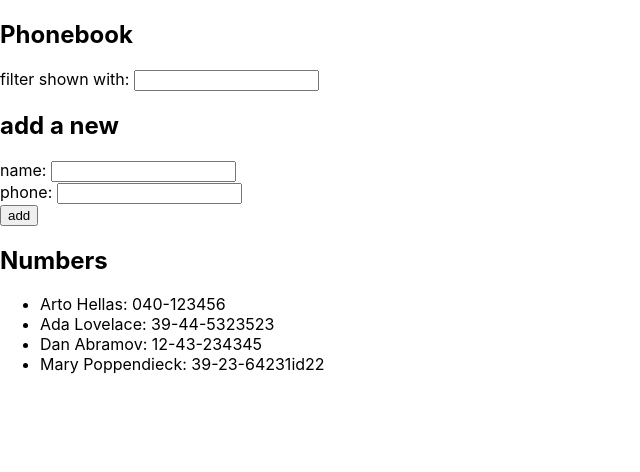
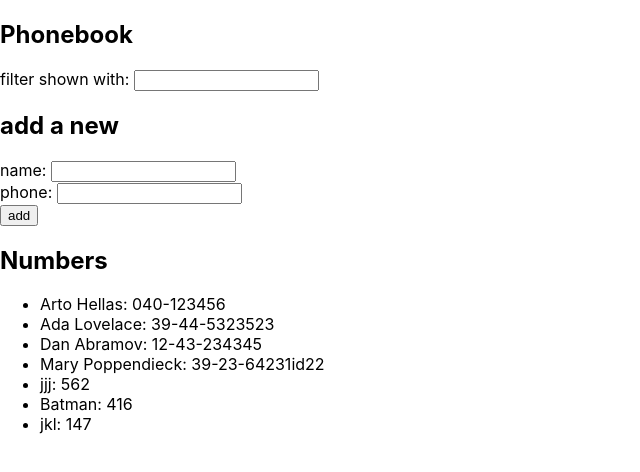
Before and after one commit to abdikasa/phonebook, a React (Create React App) app: page / in a window 1280 px wide. Shown: the top 472 px of the page, without its empty margins (0-640 px from the left). Built offline with nearby package versions, Linux system fonts and the light colour scheme; data requests are answered from the project's data file.

Commit message:
Finished exercise 2.15

```diff
--- a/db.json
+++ b/db.json
@@ -1,8 +1,39 @@
 {
   "persons": [
-    { "name": "Arto Hellas", "phone": "040-123456", "id": 1 },
-    { "name": "Ada Lovelace", "phone": "39-44-5323523", "id": 2 },
-    { "name": "Dan Abramov", "phone": "12-43-234345", "id": 3 },
-    { "name": "Mary Poppendieck", "phone": "39-23-64231id22", "id": 4 }
+    {
+      "name": "Arto Hellas",
+      "phone": "040-123456",
+      "id": 1
+    },
+    {
+      "name": "Ada Lovelace",
+      "phone": "39-44-5323523",
+      "id": 2
+    },
+    {
+      "name": "Dan Abramov",
+      "phone": "12-43-234345",
+      "id": 3
+    },
+    {
+      "name": "Mary Poppendieck",
+      "phone": "39-23-64231id22",
+      "id": 4
+    },
+    {
+      "name": "jjj",
+      "phone": "562",
+      "id": 5
+    },
+    {
+      "name": "Batman",
+      "phone": "416",
+      "id": 6
+    },
+    {
+      "name": "jkl",
+      "phone": "147",
+      "id": 7
+    }
   ]
 }
--- a/src/App.js
+++ b/src/App.js
@@ -39,9 +39,11 @@
 
     const newFriend = { name: newName, phone: newPhone };
 
-    setPersons(allFriends.concat(newFriend));
-    setNewName("");
-    setPhone("");
+    axios.post("http://localhost:3001/persons", newFriend).then((res) => {
+      setPersons(allFriends.concat(res.data));
+      setNewName("");
+      setPhone("");
+    });
   };
 
   return (
--- a/src/components/Friends.js
+++ b/src/components/Friends.js
@@ -5,8 +5,11 @@
   return (
     <ul>
       {filterFriends.map((person) => {
-        console.log(person);
-        return <Friend person={person}></Friend>;
+        return (
+          <div key={person.id}>
+            <Friend person={person}></Friend>
+          </div>
+        );
       })}
     </ul>
   );
```
